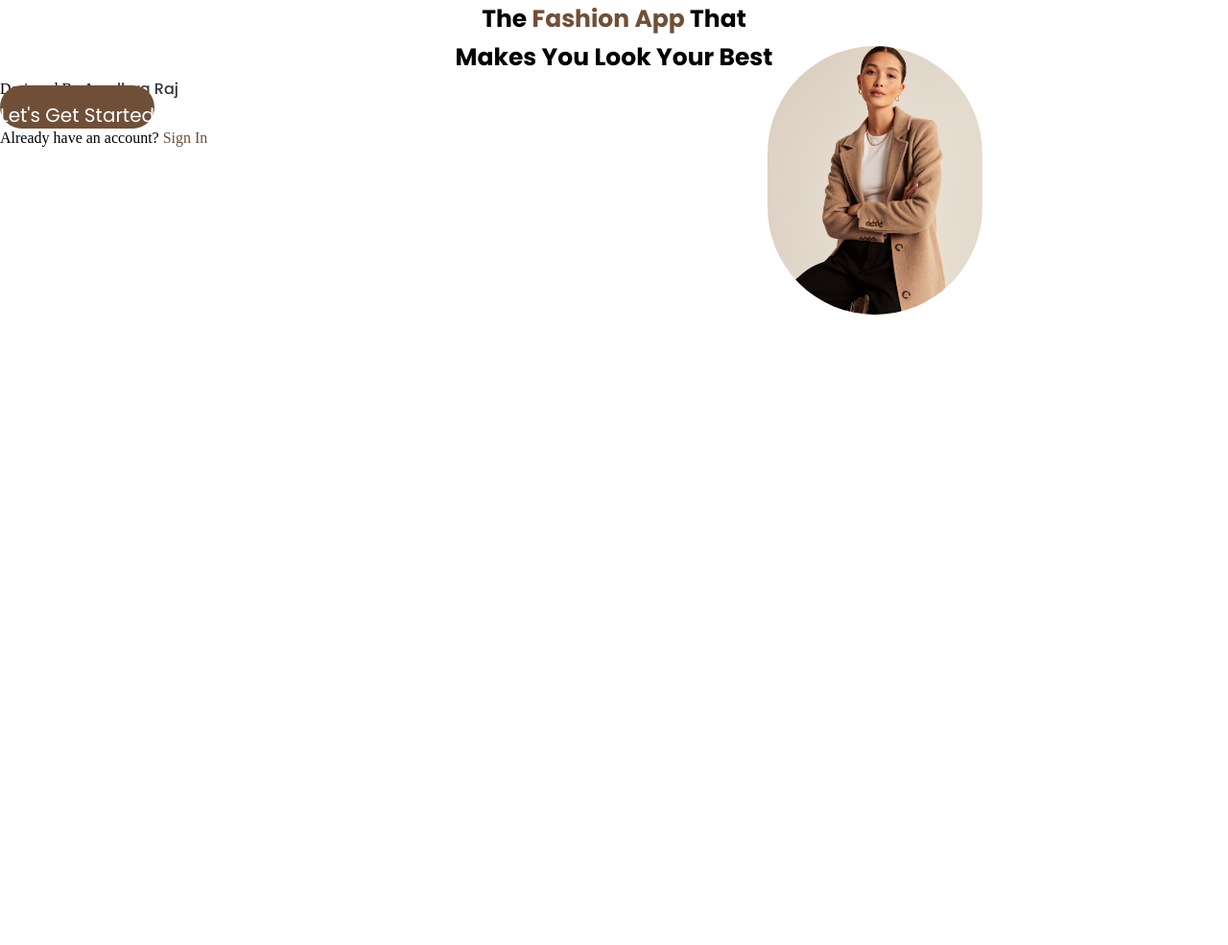
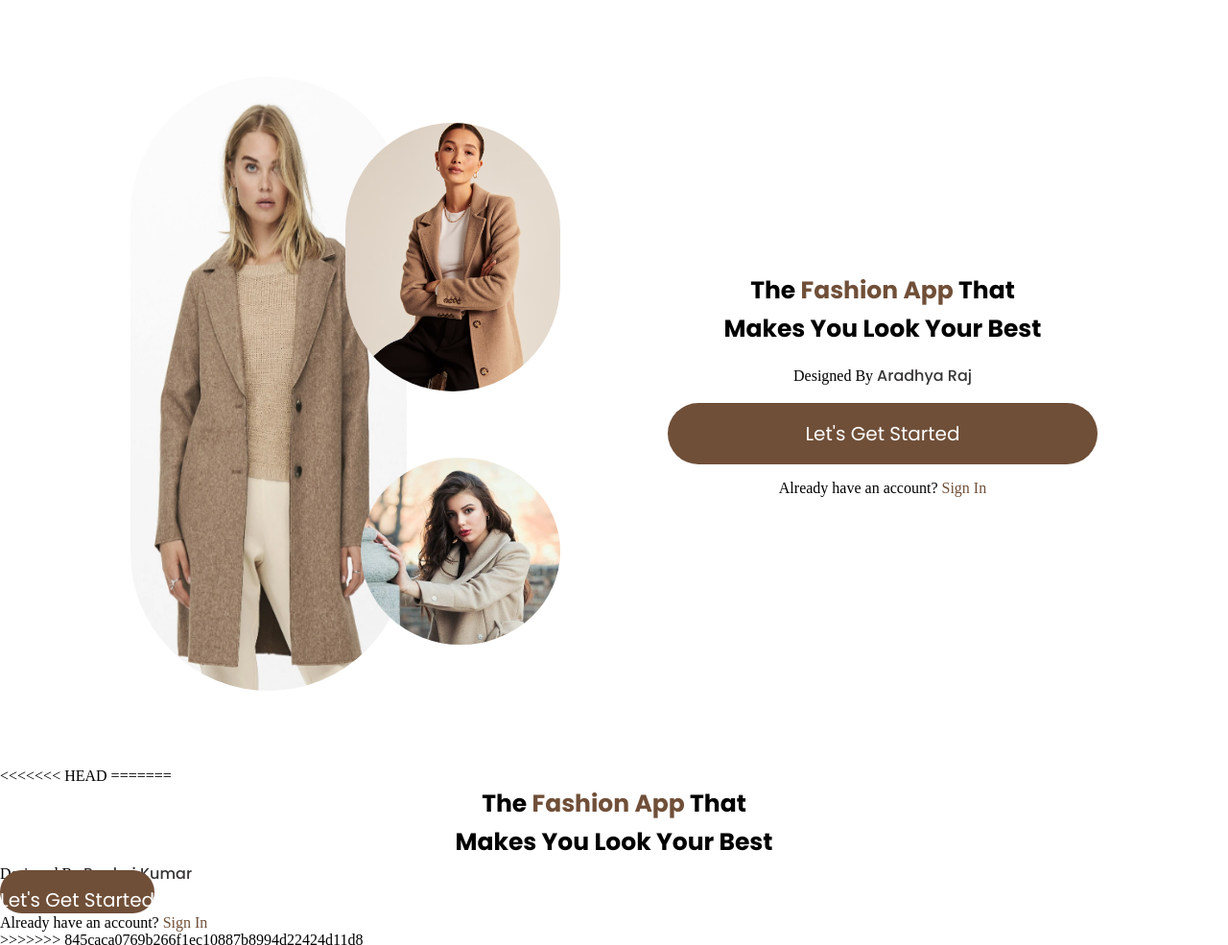
Before and after one commit to pankaj25kumar/The-Fashion-App, a plain HTML site: page index.html in a window 1280 px wide. Shown: the whole page at 96% size. Before the commit the page ends 800 px from the top, so only its background shows below. Drawn offline with Linux system fonts and the light colour scheme.

Commit message:
adding landscape

```diff
--- a/index.html
+++ b/index.html
@@ -10,18 +10,31 @@
     </style>
 </head>
 <body>
-    <div id="hero">
-        <img src="./assets/img1.png" id="img1"/>
-        <img src="./assets/img2.png" id="img2"/>
-        <img src="./assets/img3.jpg" id="img3"/>
+    <div class="main">
+        <div class="hero-container">
+            <div id="hero">
+                <img src="./assets/img1.png" id="img1"/>
+                <img src="./assets/img2.png" id="img2"/>
+                <img src="./assets/img3.jpg" id="img3"/>
+            </div>
+        </div>
+        <div id="login-details">
+            <h1 id="mainText">The <span class="brownText">Fashion App</span> That<br>Makes You Look Your Best</h1>
+            <p>Designed By <span id="name">Aradhya Raj</span></p>
+            <a href="./login.html" id="homeBtn">Let's Get Started</a>
+            <p>Already have an account? <a href="./login.html" id="signin">Sign In</a></p>
+        </div>
     </div>
+<<<<<<< HEAD
+=======
 
     <footer>
         <h1 id="mainText">The <span class="brownText">Fashion App</span> That<br>Makes You Look Your Best</h1>
-        <p>Designed By <span id="name">Aradhya Raj</span></p>
+        <p>Designed By <span id="name">Pankaj Kumar</span></p>
         <a href="./login.html" id="homeBtn">Let's Get Started</a>
         <p>Already have an account? <a href="./login.html" id="signin">Sign In</a></p>
     </footer>
 
+>>>>>>> 845caca0769b266f1ec10887b8994d22424d11d8
 </body>
 </html>
```
